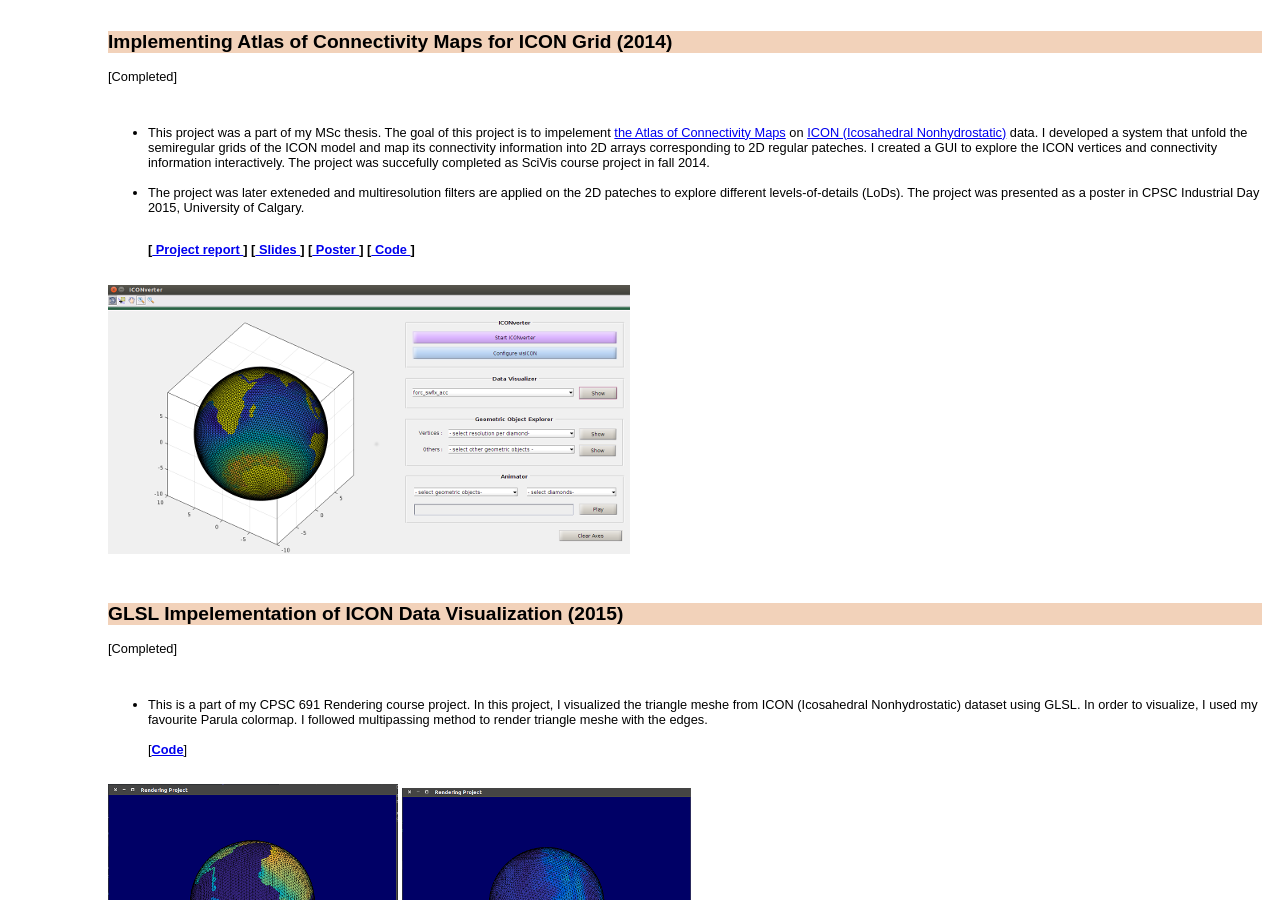
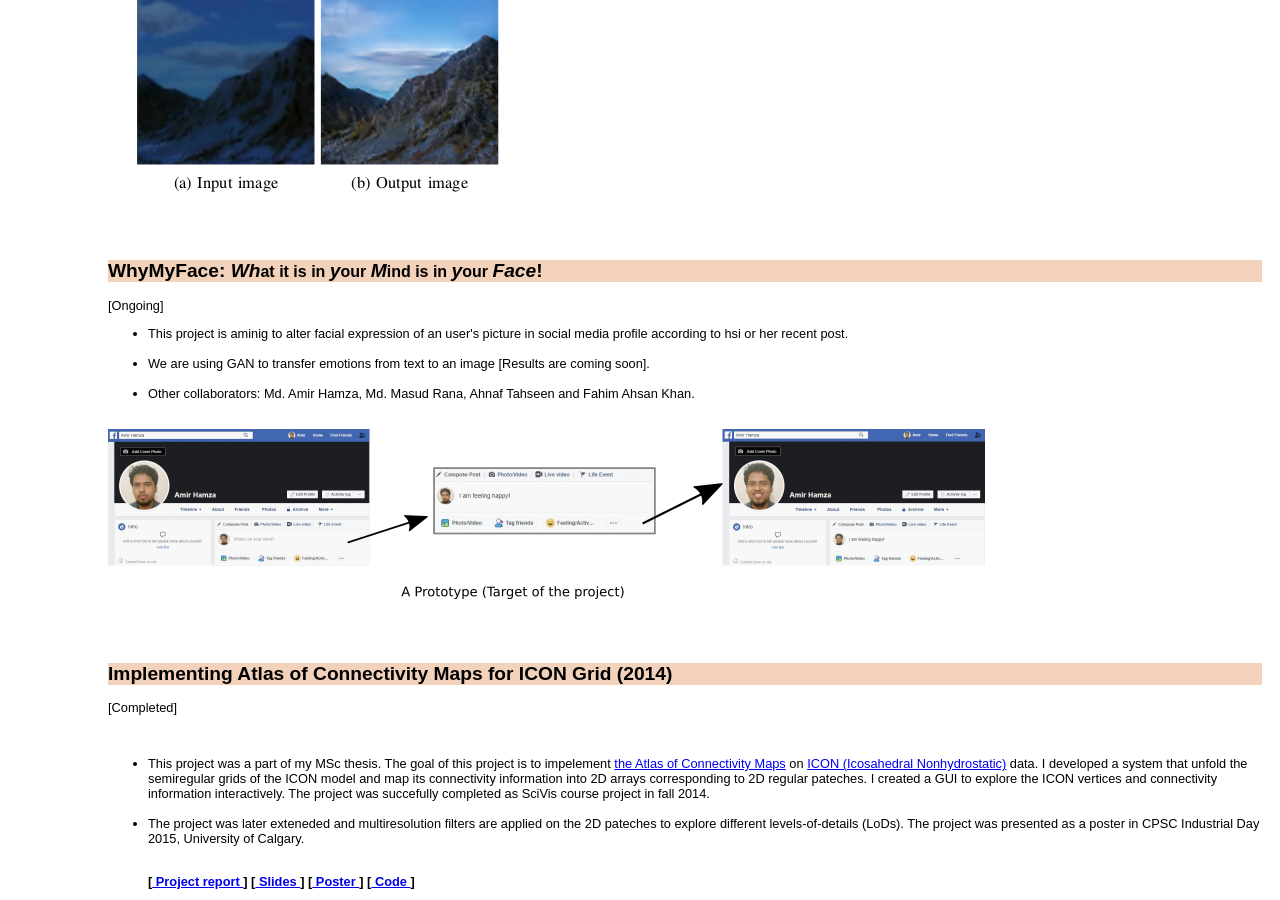
Before and after one commit to imruljubair/imruljubair.github.io, a Jekyll site: the page project/project-page.html, which Jekyll copies as it is, in a window 1280 px wide and 900 px high, scrolled down 1369 px. Built offline with Jekyll 4.4.1, drawn with Linux system fonts in a browser that asks for light colours.

Commit message:
project added

```diff
--- a/_includes/projects.html
+++ b/_includes/projects.html
@@ -6,6 +6,7 @@
       <ul style="font-size:85%">
         <li><a href="project/project-page.html#bdsl">Bangladeshi Sign Language detection using Deep Learning</a>.</li>
         <li><a href="project/project-page.html#cartoon">Cartoon to Real</a>.</li>
+        <li><a href="project/project-page.html#whymyface">WhyMyFace</a>.</li>
         <li><a href="project/project-page.html#acm4icon">ACM for ICON Grid</a>.</li>
         <li><a href="project/project-page.html#glslicon">Visualizing ICON Data using GLSL</a>.</li>
       </ul>
--- a/project/project-page.html
+++ b/project/project-page.html
@@ -54,16 +54,31 @@ div {
 <br>
 [<a href="https://arxiv.org/abs/1811.11796" ; style="font-weight:bold">arXiv</a>]
 </ul>
-<!--
 <br>
   <img src="material/c2r1.png">
-
--->
 <br>
 <br>
 <br>
 <br>
 
+<a name="whymyface"></a>
+<h2 style="background-color:rgb(242, 210, 186)">WhyMyFace: <i>Wh</i><small>at it is in </small><i>y</i><small>our </small><i>M</i><small>ind is in </small><i>y</i><small>our </small><i>Face</i>!</h2>
+<p class="lead"> [Ongoing] </p>
+<p class="lead">
+<ul>
+  <li> This project is aminig to alter facial expression of an user's picture in social media profile according to hsi or her recent post.</li>
+  <br>
+  <li>We are using GAN to transfer emotions from text to an image [Results are coming soon].</li>
+  <br>
+  <li>Other collaborators: Md. Amir Hamza, Md. Masud Rana, Ahnaf  Tahseen and Fahim Ahsan Khan.</li>
+</ul>
+</p>
+<br>
+<img src="material/whymy.png">
+<br>
+<br>
+<br>
+<br>
 
 <a name="acm4icon"></a>
 <h2 style="background-color:rgb(242, 210, 186)">Implementing Atlas of Connectivity Maps for ICON Grid (2014)</h2>
```
Also changed, not shown: project/material/whymy.png (added), 5 other files.
